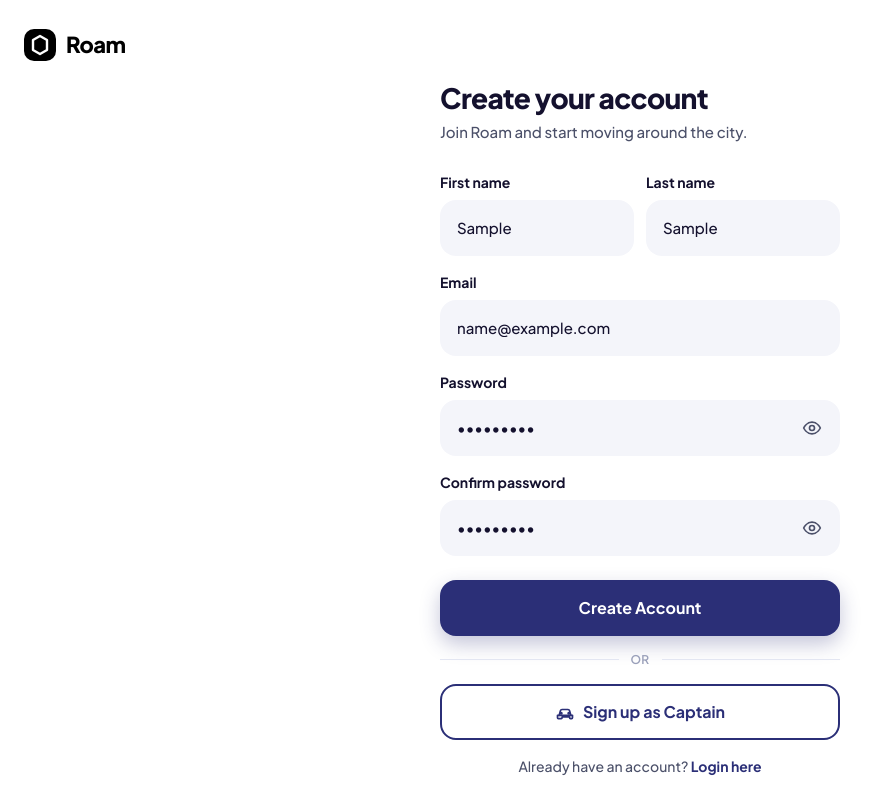
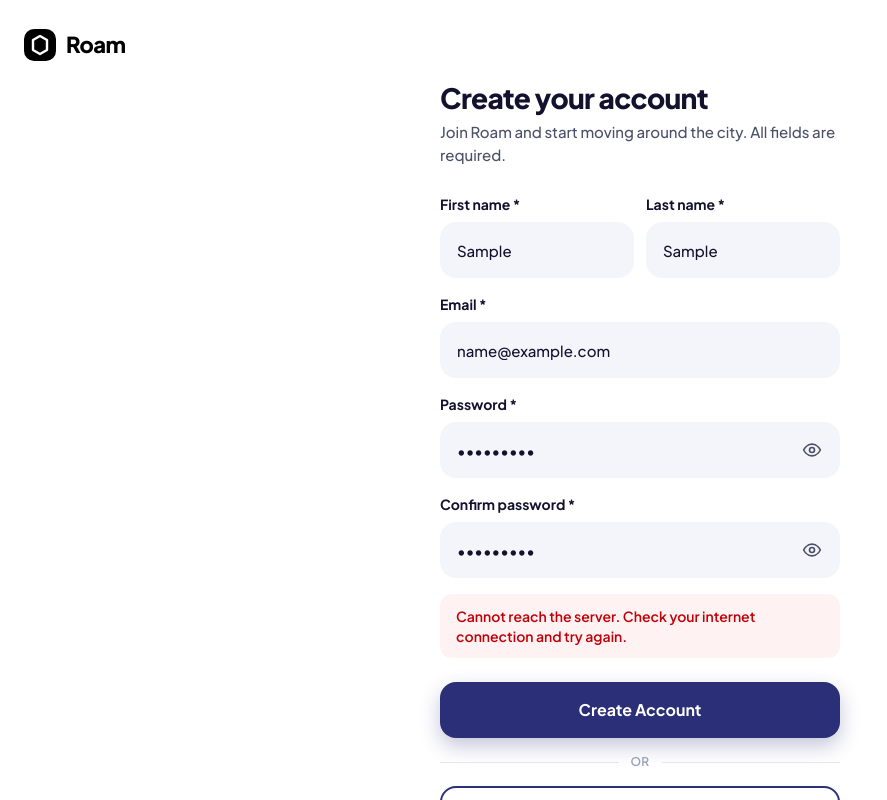
Before and after one commit to 26-Shiv-Gupta/Roam, a React (Vite) app in the folder Frontend/: page /user-register in a window 1280 px wide. Both pictures are taken after typing "Sample", "Sample", "name@example.com", "Sample123", "Sample123" into the empty fields and a click on the button "Create Account". Shown: the whole page, without its empty margins (0-887 px from the left). Built offline with nearby package versions, Linux system fonts and the light colour scheme; no server answers.

Commit message:
error handling in userRegister

```diff
--- a/Frontend/src/pages/UserRegister.jsx
+++ b/Frontend/src/pages/UserRegister.jsx
@@ -1,72 +1,185 @@
-import React, { useState } from 'react'
+import React, { useContext, useRef, useState } from 'react'
 import { Link, useNavigate } from 'react-router-dom'
+import axios from 'axios'
 import UserRoamLogo from '../components/UserRoamLogo'
 import FormField from '../components/FormField'
-import axios from 'axios'
-import { useContext } from 'react'
 import { UserDataContext } from '../context/UserContext'
 
+const LETTERS_ONLY = /^[\p{L}\s.'-]+$/u
+const EMAIL = /^[^\s@]+@[^\s@]+\.[^\s@]{2,}$/
+
+const cap = (s) => s.charAt(0).toUpperCase() + s.slice(1)
+
+// Every field is required. Each rule returns an error message, or '' if valid.
+const nameRule = (label) => (v) => {
+  const s = v.trim()
+  if (!s) return `Enter your ${label}`
+  if (s.length < 3) return `${cap(label)} must be at least 3 characters`
+  if (!LETTERS_ONLY.test(s)) return 'Use letters only'
+  return ''
+}
+
+const RULES = {
+  firstName: nameRule('first name'),
+  lastName: nameRule('last name'),
+  email: (v) => {
+    const s = v.trim()
+    if (!s) return 'Enter your email'
+    if (!EMAIL.test(s)) return 'Enter a valid email'
+    return ''
+  },
+  password: (v) => {
+    if (!v) return 'Create a password'
+    if (v.length < 8) return 'Password must be at least 8 characters'
+    return ''
+  },
+  confirmPassword: (v, form) => {
+    if (!v) return 'Re-enter your password'
+    if (v !== form.password) return 'Passwords do not match'
+    return ''
+  },
+}
+
+// Backend validation field names -> our form field names
+const SERVER_FIELD_MAP = {
+  'fullname.firstname': 'firstName',
+  'fullname.lastname': 'lastName',
+  email: 'email',
+  password: 'password',
+}
+
+const INITIAL_FORM = {
+  firstName: '',
+  lastName: '',
+  email: '',
+  password: '',
+  confirmPassword: '',
+}
+
 const UserRegister = () => {
-  const [form, setForm] = useState({
-    firstName: '',
-    lastName: '',
-    email: '',
-    password: '',
-    confirmPassword: '',
-  })
+  const [form, setForm] = useState(INITIAL_FORM)
   const [errors, setErrors] = useState({})
+  const [serverError, setServerError] = useState('')
+  const [loading, setLoading] = useState(false)
 
-  const { user, setUser } = useContext(UserDataContext);
-  const navigate = useNavigate();
+  const formRef = useRef(null)
+  const { setUser } = useContext(UserDataContext)
+  const navigate = useNavigate()
+
+  const focusFirstError = () => {
+    requestAnimationFrame(() => {
+      formRef.current?.querySelector('[aria-invalid="true"]')?.focus()
+    })
+  }
 
   const update = (key) => (e) => {
-    setForm((f) => ({ ...f, [key]: e.target.value }))
+    const value = e.target.value
+    setForm((f) => ({ ...f, [key]: value }))
     setErrors((er) => ({ ...er, [key]: undefined }))
+    setServerError('')
+  }
+
+  // Check a single field when the user leaves it
+  const blur = (key) => () => {
+    const message = RULES[key](form[key], form)
+    setErrors((er) => ({ ...er, [key]: message || undefined }))
   }
 
   const validate = () => {
     const er = {}
-    if (!form.firstName.trim()) er.firstName = 'Enter your first name'
-    if (!/^\S+@\S+\.\S+$/.test(form.email)) er.email = 'Enter a valid email'
-    if (form.password.length < 6) er.password = 'Use at least 6 characters'
-    if (form.confirmPassword !== form.password)
-      er.confirmPassword = 'Passwords do not match'
+    Object.keys(RULES).forEach((key) => {
+      const message = RULES[key](form[key], form)
+      if (message) er[key] = message
+    })
     setErrors(er)
     return Object.keys(er).length === 0
   }
 
+  // Turn a failed request into field errors / a friendly message
+  const handleRequestError = (err) => {
+    // No response at all: server down or no internet
+    if (!err.response) {
+      setServerError('Cannot reach the server. Check your internet connection and try again.')
+      return
+    }
+
+    const { status, data } = err.response
+    const message = data?.message || ''
+
+    // Validation errors from express-validator
+    if (status === 400 && Array.isArray(data?.errors)) {
+      const fieldErrors = {}
+      const other = []
+
+      data.errors.forEach((e) => {
+        const key = SERVER_FIELD_MAP[e.path || e.param]
+        if (key) fieldErrors[key] = fieldErrors[key] || e.msg
+        else other.push(e.msg)
+      })
+
+      setErrors((er) => ({ ...er, ...fieldErrors }))
+      if (other.length) setServerError(other.join('. '))
+      else if (Object.keys(fieldErrors).length) setServerError('Please fix the highlighted fields.')
+      else setServerError('Please check your details and try again.')
+      focusFirstError()
+      return
+    }
+
+    // Email already used
+    if (status === 409 || /already|duplicate|E11000/i.test(message)) {
+      setErrors((er) => ({ ...er, email: 'This email is already registered. Try logging in.' }))
+      setServerError('')
+      focusFirstError()
+      return
+    }
+
+    if (status >= 500) {
+      setServerError('Something went wrong on our side. Please try again in a moment.')
+      return
+    }
+
+    setServerError(message || 'Could not create your account. Please try again.')
+  }
+
   const submitHandler = async (e) => {
     e.preventDefault()
-    if (!validate()) return
+    setServerError('')
+
+    if (!validate()) {
+      setServerError('Please fix the highlighted fields.')
+      focusFirstError()
+      return
+    }
 
     const newUser = {
       fullname: {
-        firstname: form.firstName,
-        lastname: form.lastName
+        firstname: form.firstName.trim(),
+        lastname: form.lastName.trim(),
       },
-      email: form.email,
+      email: form.email.trim().toLowerCase(),
       password: form.password,
     }
 
-    const response = await axios.post(`${import.meta.env.VITE_BASE_URL}/users/register`, newUser);
+    setLoading(true)
+    try {
+      const response = await axios.post(
+        `${import.meta.env.VITE_BASE_URL}/users/register`,
+        newUser
+      )
 
-    console.log(response)
-
-    if (response.status === 201) {
-      const data = response.data;
-
-      setUser(data.user)
-      localStorage.setItem('token', data.token);
-      navigate('/home')
+      if (response.status === 201 && response.data?.token) {
+        const data = response.data
+        setUser(data.user)
+        localStorage.setItem('token', data.token)
+        navigate('/home')
+      } else {
+        setServerError('Unexpected response from the server. Please try again.')
+      }
+    } catch (err) {
+      handleRequestError(err)
+    } finally {
+      setLoading(false)
     }
-
-    setForm({
-      firstName: '',
-      lastName: '',
-      email: '',
-      password: '',
-      confirmPassword: '',
-    })
   }
 
   return (
@@ -74,73 +187,95 @@ const UserRegister = () => {
       {/* Plain white frame. Only the form area scrolls on short screens. */}
       <div className="flex h-dvh w-full max-w-md flex-col overflow-hidden bg-white">
         <div className="min-h-0 flex-1 overflow-y-auto px-6 pb-6 pt-7">
-          <UserRoamLogo className='#000' />
-          <div className='h-5'></div>
+          <UserRoamLogo className="#000" />
+          <div className="h-5"></div>
           <h1 className="mt-8 text-[28px] font-extrabold leading-tight tracking-tight text-[#14112E]">
             Create your account
           </h1>
           <p className="mt-1.5 text-[15px] font-medium text-[#4B5069]">
-            Join Roam and start moving around the city.
+            Join Roam and start moving around the city. All fields are required.
           </p>
 
-          <form onSubmit={submitHandler} noValidate className="mt-7 flex flex-col">
+          <form ref={formRef} onSubmit={submitHandler} noValidate className="mt-7 flex flex-col">
             <div className="flex flex-col gap-4">
               <div className="flex gap-3">
                 <FormField
-                  label="First name"
+                  label="First name *"
                   className="flex-1"
                   placeholder="First name"
                   autoComplete="given-name"
+                  required
                   value={form.firstName}
                   onChange={update('firstName')}
+                  onBlur={blur('firstName')}
                   error={errors.firstName}
                 />
                 <FormField
-                  label="Last name"
+                  label="Last name *"
                   className="flex-1"
                   placeholder="Last name"
                   autoComplete="family-name"
+                  required
                   value={form.lastName}
                   onChange={update('lastName')}
+                  onBlur={blur('lastName')}
+                  error={errors.lastName}
                 />
               </div>
 
               <FormField
-                label="Email"
+                label="Email *"
                 type="email"
+                inputMode="email"
                 placeholder="email@example.com"
                 autoComplete="email"
+                required
                 value={form.email}
                 onChange={update('email')}
+                onBlur={blur('email')}
                 error={errors.email}
               />
 
               <FormField
-                label="Password"
+                label="Password *"
                 type="password"
-                placeholder="Create a password"
+                placeholder="At least 8 characters"
                 autoComplete="new-password"
+                required
                 value={form.password}
                 onChange={update('password')}
+                onBlur={blur('password')}
                 error={errors.password}
               />
 
               <FormField
-                label="Confirm password"
+                label="Confirm password *"
                 type="password"
                 placeholder="Re-enter your password"
                 autoComplete="new-password"
+                required
                 value={form.confirmPassword}
                 onChange={update('confirmPassword')}
+                onBlur={blur('confirmPassword')}
                 error={errors.confirmPassword}
               />
             </div>
 
+            {serverError && (
+              <p
+                role="alert"
+                className="mt-4 rounded-xl bg-red-50 px-4 py-3 text-sm font-semibold text-red-700"
+              >
+                {serverError}
+              </p>
+            )}
+
             <button
               type="submit"
-              className="mt-6 flex h-14 w-full items-center justify-center rounded-2xl bg-[#2B2F77] text-base font-bold text-white shadow-[0_8px_20px_rgba(43,47,119,0.28)] transition hover:bg-[#3a3fa0] active:scale-[0.98]"
+              disabled={loading}
+              className="mt-6 flex h-14 w-full items-center justify-center rounded-2xl bg-[#2B2F77] text-base font-bold text-white shadow-[0_8px_20px_rgba(43,47,119,0.28)] transition hover:bg-[#3a3fa0] active:scale-[0.98] disabled:opacity-60"
             >
-              Create Account
+              {loading ? 'Creating account…' : 'Create Account'}
             </button>
 
             <div className="my-4 flex items-center gap-3" aria-hidden="true">
```
